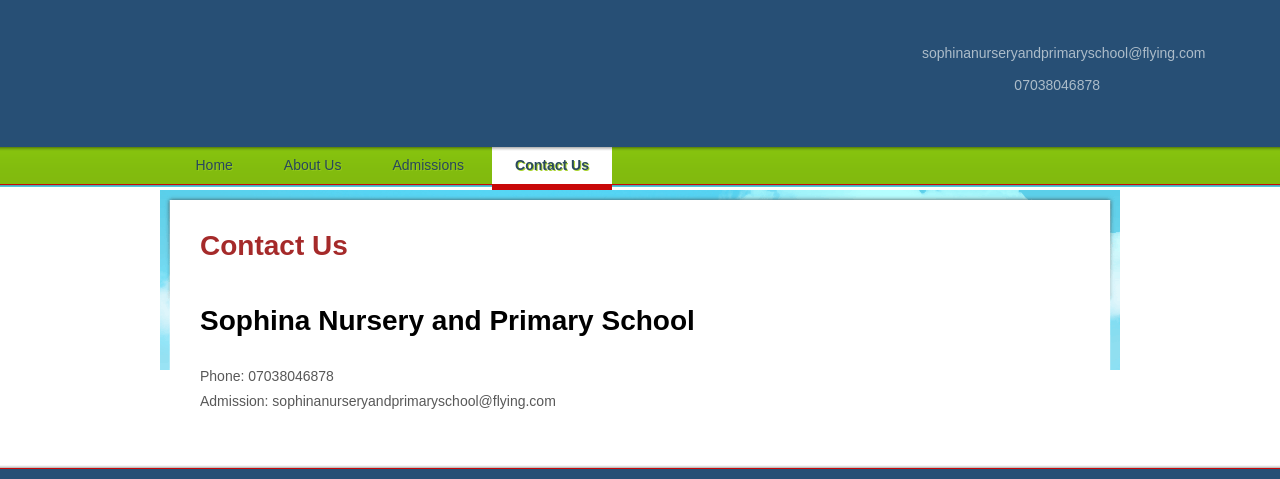
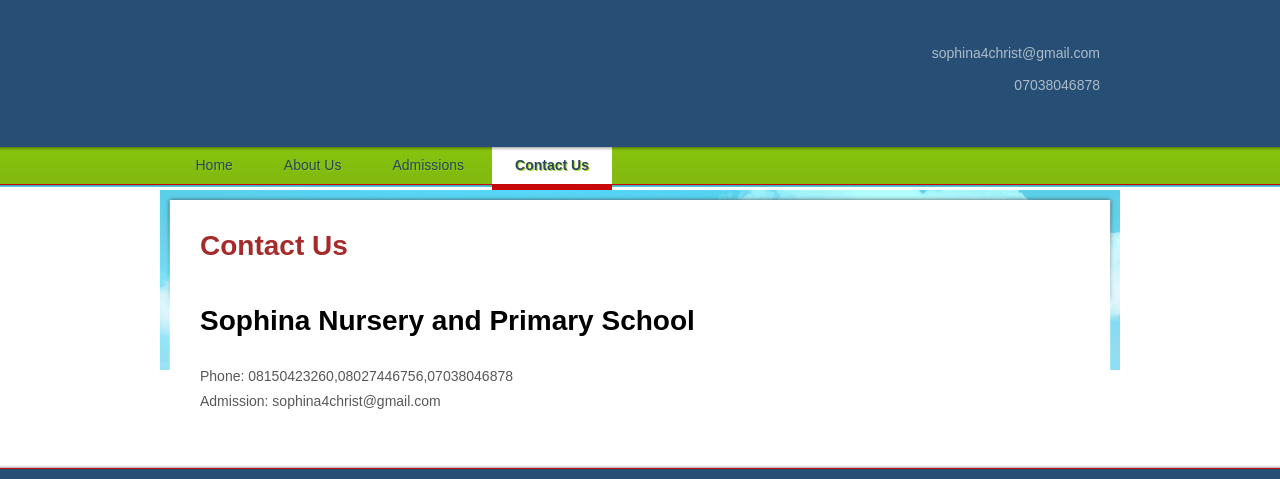
Before and after one commit to enweazudaniel/sophina, a plain HTML site: page contact-us.html in a window 1280 px wide. Shown: the top 479 px of the page. Drawn offline with Linux system fonts and the light colour scheme.

Commit message:
Add files via upload

```diff
--- a/contact-us.html
+++ b/contact-us.html
@@ -11,7 +11,7 @@
   <div id="header">
     <div id="section">
       <div><a href="index.html"><img src="images/logo.gif" alt="" /></a></div>
-      <span>sophinanurseryandprimaryschool@flying.com <br />
+      <span>sophina4christ@gmail.com <br />
         <br />
         07038046878</span> </div>
     <ul>
@@ -26,8 +26,8 @@
       <h3 style="color: brown;">Contact Us</h3>
       <br>
       <h3 style="color: black;">Sophina Nursery and Primary School</h3>
-      <p>Phone: 07038046878</p>
-      <p>Admission: sophinanurseryandprimaryschool@flying.com</p>
+      <p>Phone: 08150423260,08027446756,07038046878</p>
+      <p>Admission: sophina4christ@gmail.com</p>
 
     </div>
   </div>
```
